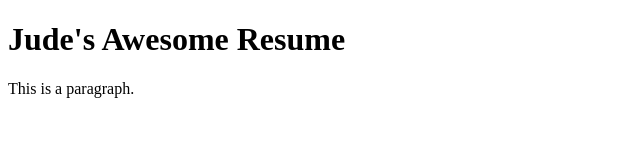
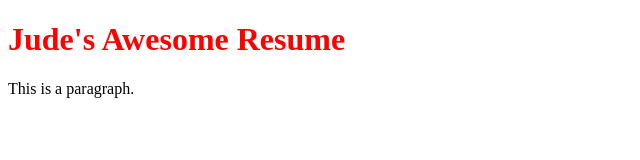
Before and after one commit to jankrah12/jankrah12.github.io, a plain HTML site: page index.html in a window 1280 px wide. Shown: the whole page, without its empty margins (0-640 px from the left). Drawn offline with Linux system fonts and the light colour scheme.

Commit message:
Update index.html

```diff
--- a/index.html
+++ b/index.html
@@ -5,7 +5,7 @@
 </head>
 <body>
 
-<h1>Jude's Awesome Resume</h1>
+<h1 style="color: red">Jude's Awesome Resume</h1>
 <p>This is a paragraph.</p>
 
 </body>
```
